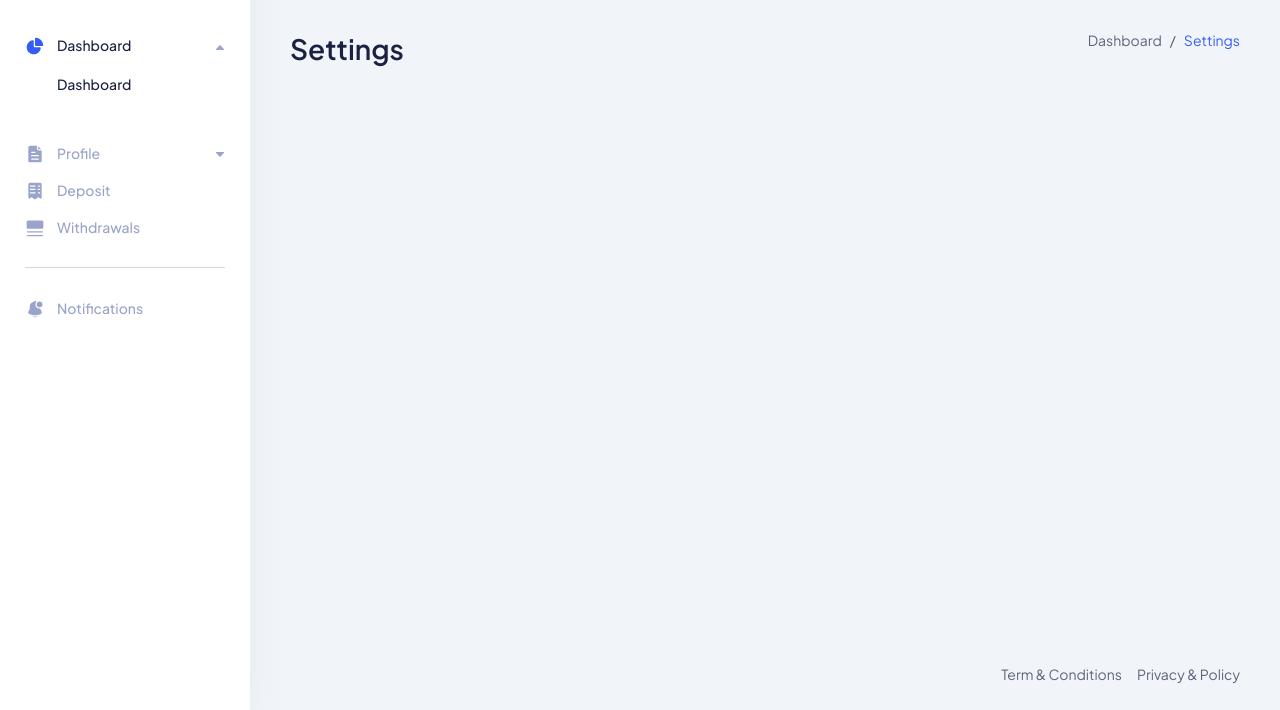
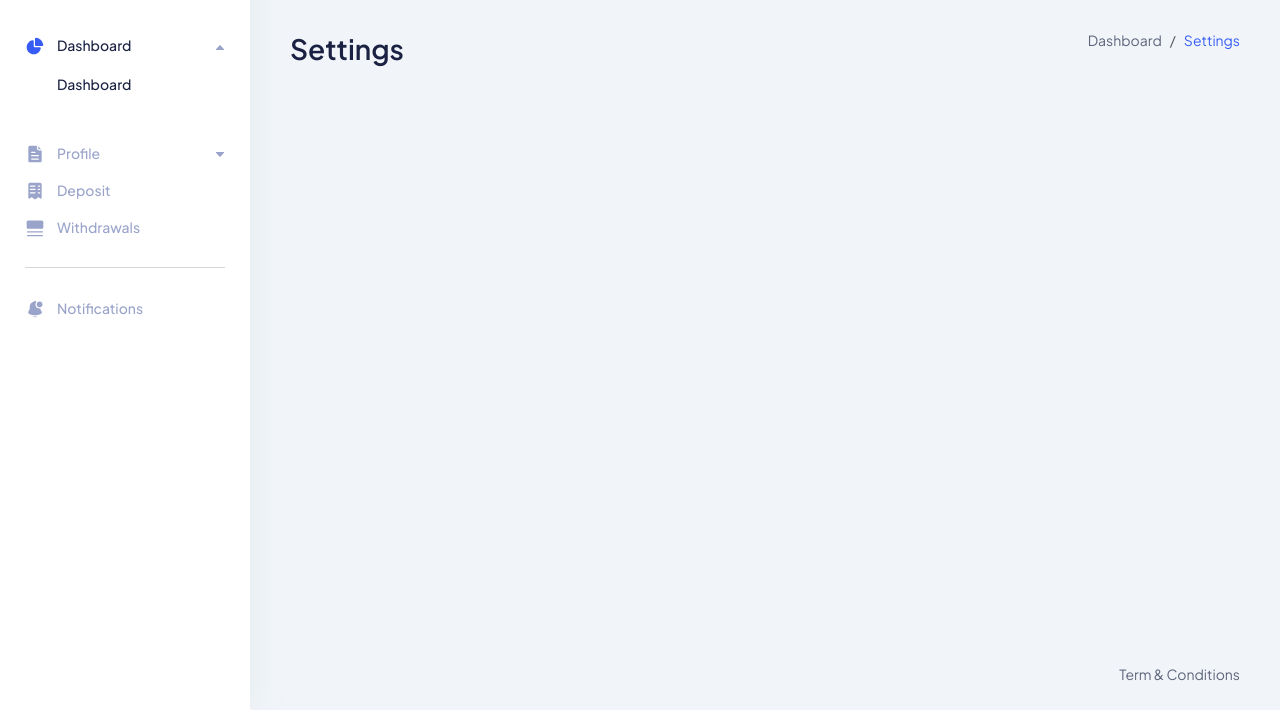
Before and after one commit to DDbots-actv/Dashboard, a website: page page.html in a window 1280 px wide. Shown: the part 90-800 px from the top of the page. Drawn offline with Linux system fonts and the light colour scheme.

Commit message:
Update page.html

```diff
--- a/page.html
+++ b/page.html
@@ -520,8 +520,8 @@
             <!-- end col-->
             <div class="col-md-6">
               <div class="terms d-flex justify-content-center justify-content-md-end">
-                <a href="#0" class="text-sm">Term & Conditions</a>
-                <a href="#0" class="text-sm ml-15">Privacy & Policy</a>
+                <a href="https://ddbots-actv.github.io/Dbot_s/terms_and_Conditions.html" class="text-sm">Term & Conditions</a>
+<!--                 <a href="#0" class="text-sm ml-15">Privacy & Policy</a> -->
               </div>
             </div>
           </div>
```
